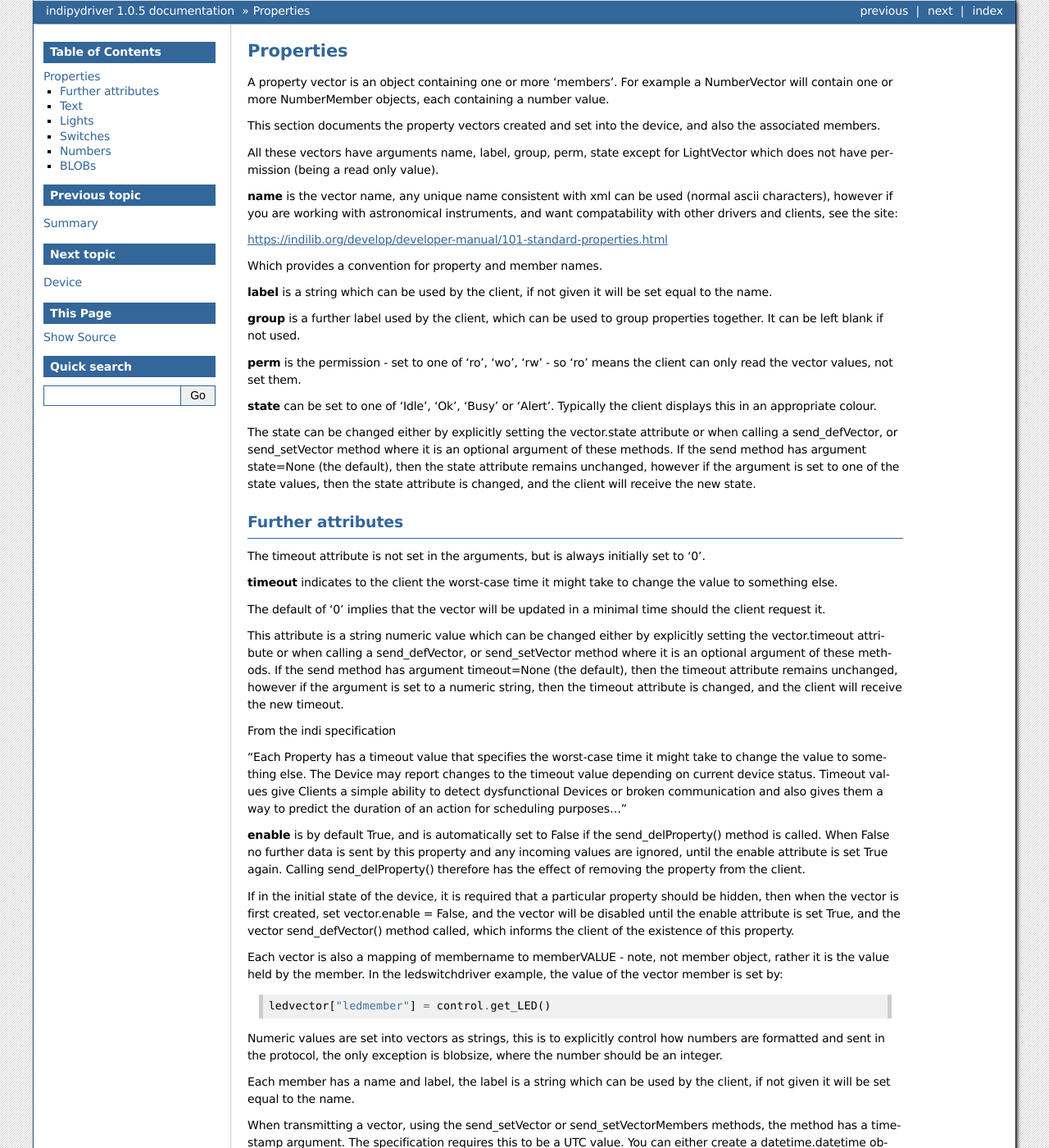
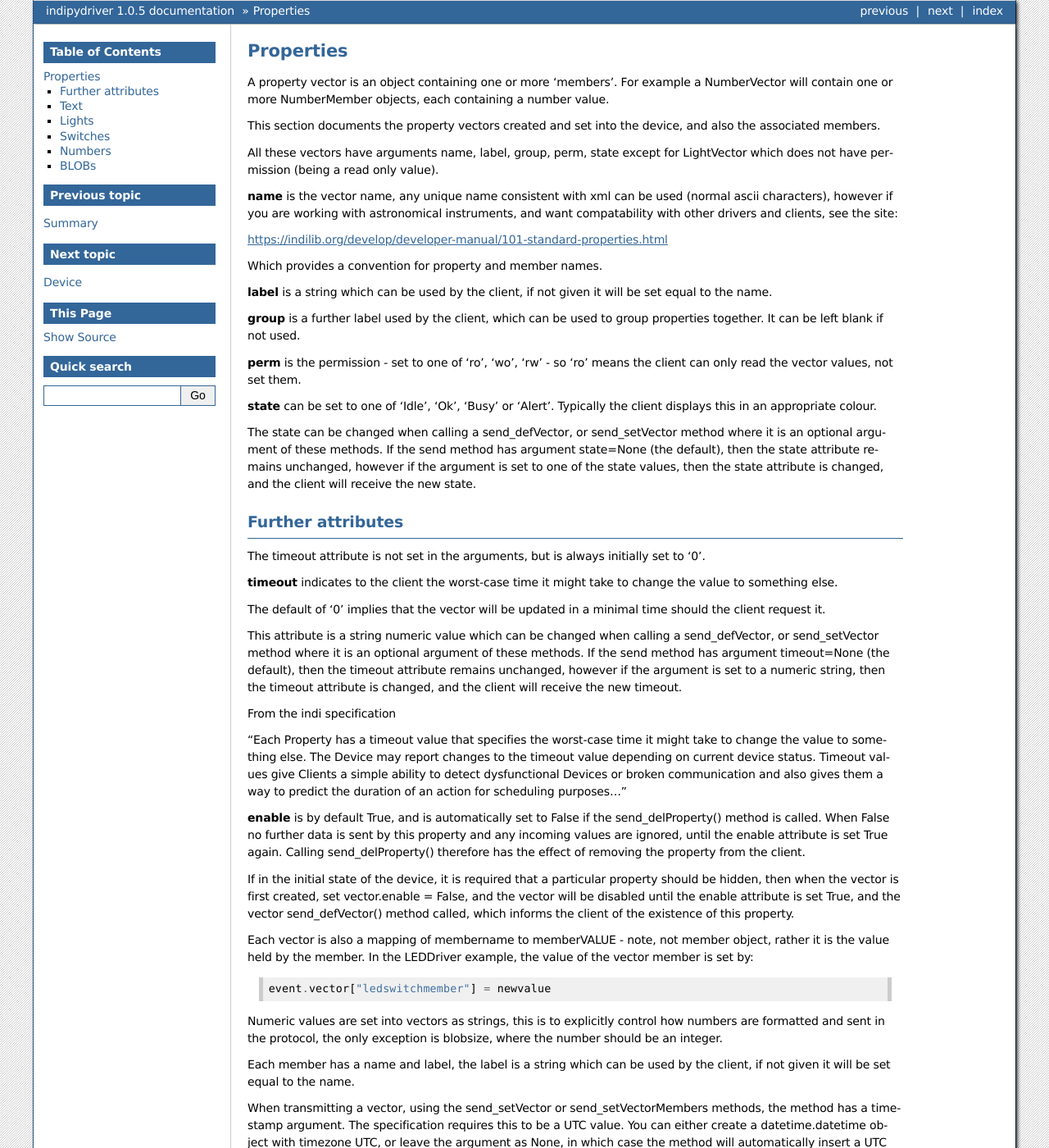
Before and after one commit to bernie-skipole/indipydriver, a Sphinx documentation site: the page built from docs/source/usage/propertyvectors.rst, in a window 1280 px wide and 1400 px high. Shown: the whole window at 82% size. Built offline with Sphinx 7.4.7, drawn with Linux system fonts in a browser that asks for light colours.

Commit message:
Working on docs

```diff
--- a/docs/source/usage/propertyvectors.rst
+++ b/docs/source/usage/propertyvectors.rst
@@ -21,7 +21,7 @@ Which provides a convention for property and member names.
 
 **state** can be set to one of 'Idle', 'Ok', 'Busy' or 'Alert'. Typically the client displays this in an appropriate colour.
 
-The state can be changed either by explicitly setting the vector.state attribute or when calling a send_defVector, or send_setVector method where it is an optional argument of these methods. If the send method has argument state=None (the default), then the state attribute remains unchanged, however if the argument is set to one of the state values, then the state attribute is changed, and the client will receive the new state.
+The state can be changed when calling a send_defVector, or send_setVector method where it is an optional argument of these methods. If the send method has argument state=None (the default), then the state attribute remains unchanged, however if the argument is set to one of the state values, then the state attribute is changed, and the client will receive the new state.
 
 Further attributes
 ^^^^^^^^^^^^^^^^^^
@@ -32,7 +32,7 @@ The timeout attribute is not set in the arguments, but is always initially set t
 
 The default of '0' implies that the vector will be updated in a minimal time should the client request it.
 
-This attribute is a string numeric value which can be changed either by explicitly setting the vector.timeout attribute or when calling a send_defVector, or send_setVector method where it is an optional argument of these methods. If the send method has argument timeout=None (the default), then the timeout attribute remains unchanged, however if the argument is set to a numeric string, then the timeout attribute is changed, and the client will receive the new timeout.
+This attribute is a string numeric value which can be changed when calling a send_defVector, or send_setVector method where it is an optional argument of these methods. If the send method has argument timeout=None (the default), then the timeout attribute remains unchanged, however if the argument is set to a numeric string, then the timeout attribute is changed, and the client will receive the new timeout.
 
 From the indi specification
 
@@ -46,9 +46,9 @@ action for scheduling purposes..."
 
 If in the initial state of the device, it is required that a particular property should be hidden, then when the vector is first created, set vector.enable = False, and the vector will be disabled until the enable attribute is set True, and the vector send_defVector() method called, which informs the client of the existence of this property.
 
-Each vector is also a mapping of membername to memberVALUE  - note, not member object, rather it is the value held by the member. In the ledswitchdriver example, the value of the vector member is set by::
+Each vector is also a mapping of membername to memberVALUE  - note, not member object, rather it is the value held by the member. In the LEDDriver example, the value of the vector member is set by::
 
-    ledvector["ledmember"] = control.get_LED()
+    event.vector["ledswitchmember"] = newvalue
 
 Numeric values are set into vectors as strings, this is to explicitly control how numbers are formatted and sent in the protocol, the only exception is blobsize, where the number should be an integer.
 
```
